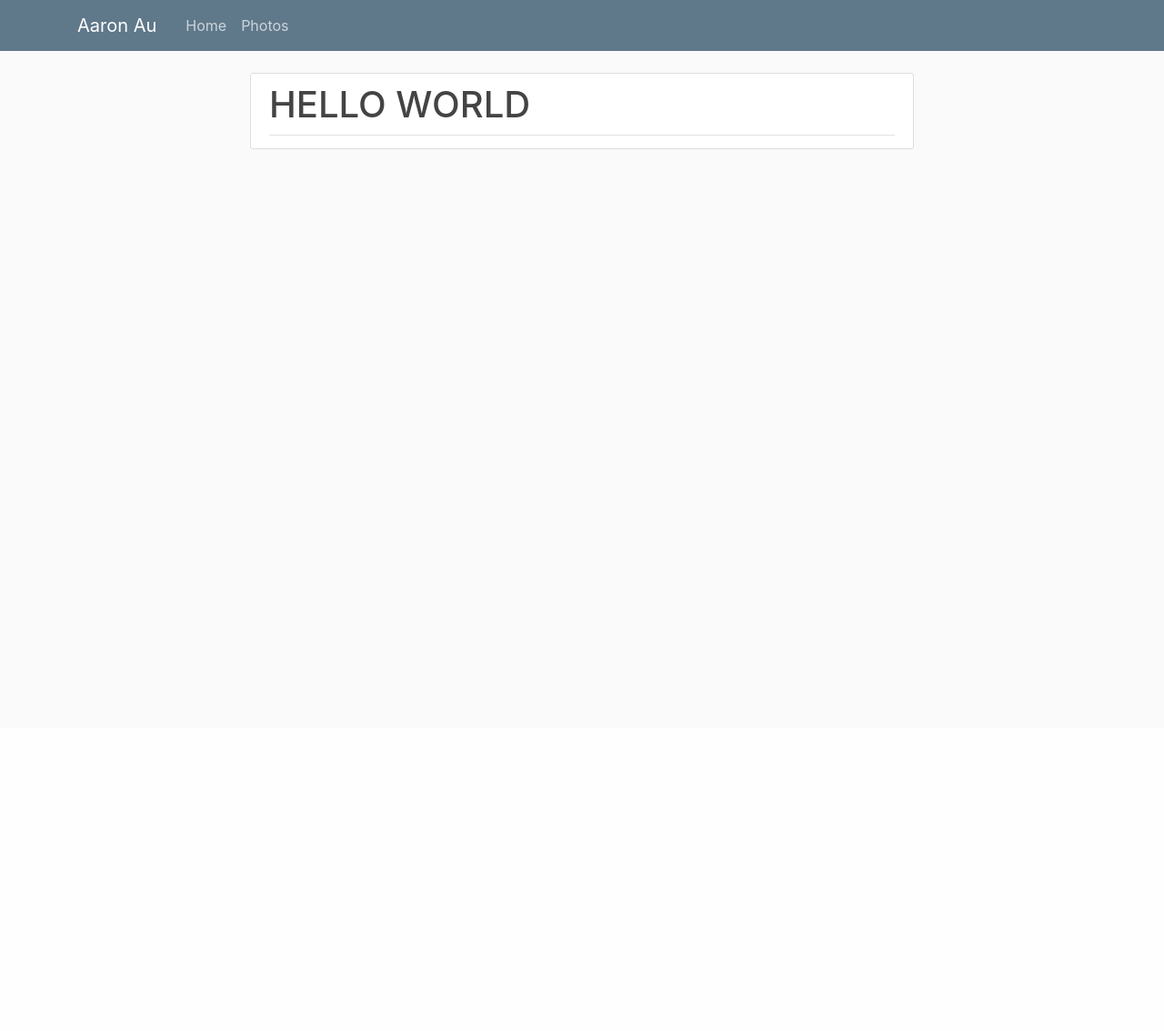
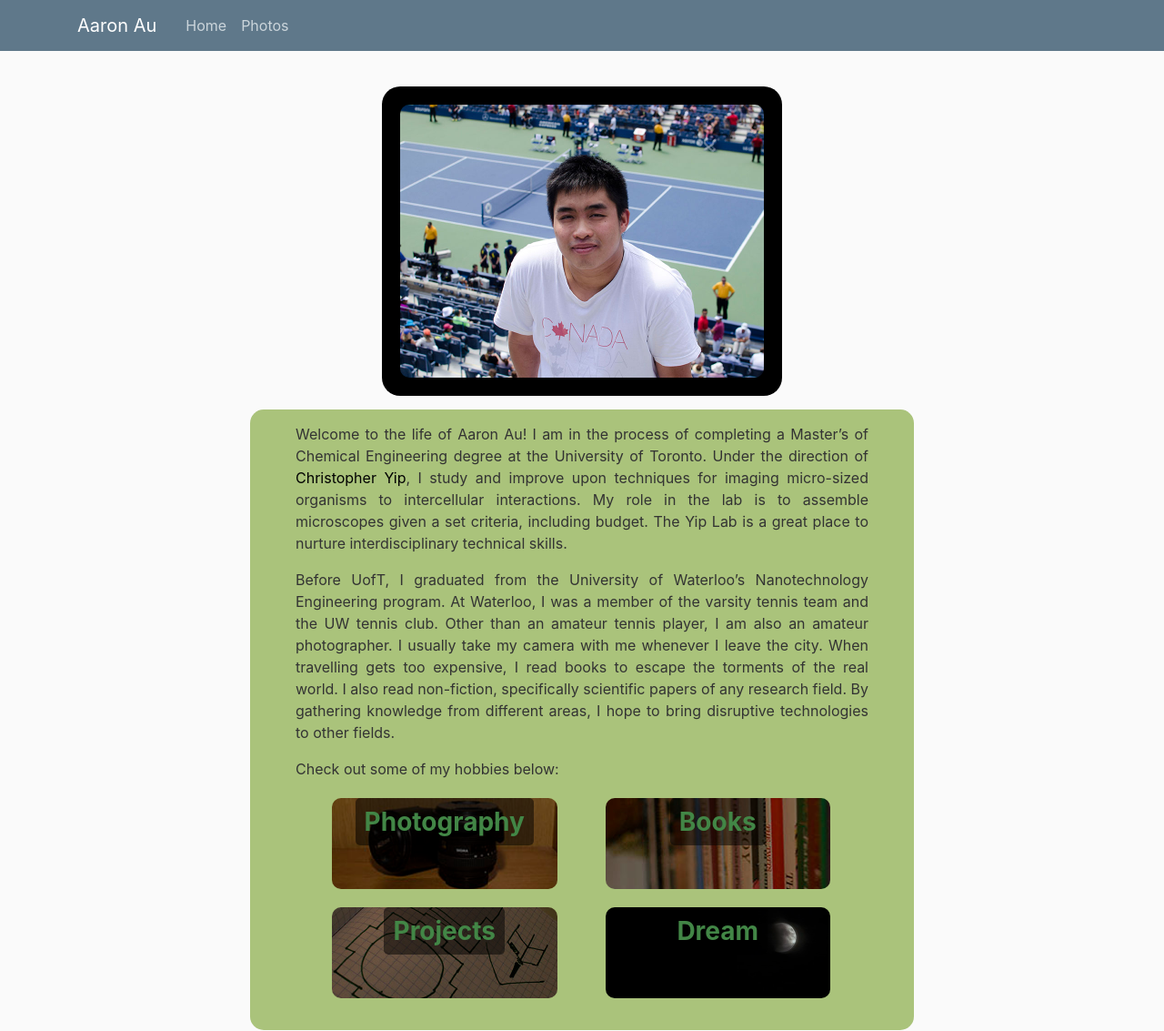
Before and after one commit to Auuster/aau_website, a Django app: page / in a window 1280 px wide. Shown: the whole page at 91% size. Before the commit the page ends 164 px from the top, so only its background shows below. Run offline with Django 3.2, Linux system fonts and the light colour scheme; some libraries are stand-ins or nearby versions.

```diff
--- a/aau_website/urls.py
+++ b/aau_website/urls.py
@@ -21,6 +21,7 @@ from django.conf.urls.static import static
 
 urlpatterns = [
     path('admin/', admin.site.urls),
+    path('static/', include('static.urls')),
     path('', include('static.urls')),
     path('photo/', include('photo.urls')),
 ]
--- a/photo/urls.py
+++ b/photo/urls.py
@@ -1,7 +1,8 @@
 from django.urls import path
+from .views import PictureListView
 from . import views
 
 
 urlpatterns = [
-    path('', views.home, name='photo-home'),
+    path('', PictureListView.as_view(), name='photo-home'),
 ]
--- /dev/null
+++ b/static/static/static/main.css
@@ -0,0 +1,64 @@
+.frame {
+  width: 440px;
+  padding: 20px;
+  background-color: black;
+  margin: 15px auto;
+  border-radius: 20px;
+}
+
+.frame img {
+  border-radius: 10px;
+  margin: 0;
+  padding: 0;
+}
+
+.text_bio {
+  padding: 15px 50px;
+  background-color: #AAC37B;
+  border-radius: 15px;
+  text-align: justify;
+}
+
+.text_bio a {
+  text-decoration: none;
+  color: black;
+}
+
+.row_buttons {
+  margin: 20px 40px;
+  text-algin: center;
+}
+
+.button {
+  width: 45%;
+  height: 100px;
+  display:inline-block;
+  background:green;
+  margin: 0 auto;
+  border-radius: 10px;
+  background-size: cover;
+
+  text-align: center;
+  vertical-align: middle;
+
+  color: #428646 !important;
+  font-weight: bold;
+  font-size: 28px;
+}
+
+.button p {
+  display: inline-block;
+  padding: 5px 10px;
+  border-radius: 5px;
+  background-color: rgba(0,0,0,0.5);
+}
+
+.spacer {
+  display:inline-block;
+  width:8%;
+  margin:0;
+}
+
+.achievements {
+  margin-bottom: 20px;
+}
--- a/static/templates/static/home.html
+++ b/static/templates/static/home.html
@@ -1,9 +1,24 @@
 {% extends "base.html" %}
 {% block content %}
-  <article class="media content-section">
-    <div class="media-body">
-      <div class="article-metadata">
-        <h1>HELLO WORLD</h1>
-    </div>
-  </article>
+  {% load static %}
+  {% get_media_prefix as MEDIA_URL %}
+  <div class="container_centered">
+  	<div class="frame">
+  		<img src="{{ MEDIA_URL }}static/aaron_au.jpg" alt="Aaron Au" height="300" width="400"/>
+  	</div>
+  	<div class="text_bio">
+    	<p> Welcome to the life of Aaron Au!  I am in the process of completing a Master’s of Chemical Engineering degree at the University of Toronto.  Under the direction of <a target="_blank" href="http://bigten.med.utoronto.ca/">Christopher Yip</a>, I study and improve upon techniques for imaging micro-sized organisms to intercellular interactions.  My role in the lab is to assemble microscopes given a set criteria, including budget.  The Yip Lab is a great place to nurture interdisciplinary technical skills.</p>
+		<p>Before UofT, I graduated from the University of Waterloo’s Nanotechnology Engineering program.  At Waterloo, I was a member of the varsity tennis team and the UW tennis club.  Other than an amateur tennis player, I am also an amateur photographer.  I usually take my camera with me whenever I leave the city.  When travelling gets too expensive, I read books to escape the torments of the real world.  I also read non-fiction, specifically scientific papers of any research field.  By gathering knowledge from different areas, I hope to bring disruptive technologies to other fields.</p>
+		<p>Check out some of my hobbies below:</p>
+		<div class="row_buttons">
+			<a class="button" href="{% url 'photo-home' %}" style="background-image:url({{ MEDIA_URL }}static/photography.jpg);"><p>Photography</p></a>
+			<p class="spacer"></p>
+			<a class="button" href="#" style="background-image:url({{ MEDIA_URL }}static/books.jpg);"><p>Books</p></a>
+		</div>
+		<div class="row_buttons">
+			<a class="button" href="#" style="background-image:url({{ MEDIA_URL }}static/projects.jpg);"><p>Projects</p></a>
+			<p class="spacer"></p>
+			<a class="button" href="#" style="background-image:url({{ MEDIA_URL }}static/dream.jpg);"><p>Dream</p></a>
+		</div>
+	</div>
 {% endblock content %}
--- a/template/base.html
+++ b/template/base.html
@@ -11,6 +11,7 @@
     <link rel="stylesheet" href="https://maxcdn.bootstrapcdn.com/bootstrap/4.0.0/css/bootstrap.min.css" integrity="sha384-Gn5384xqQ1aoWXA+058RXPxPg6fy4IWvTNh0E263XmFcJlSAwiGgFAW/dAiS6JXm" crossorigin="anonymous">
 
     <link rel="stylesheet" type="text/css" href="{% static 'photo/main.css' %}">
+    <link rel="stylesheet" type="text/css" href="{% static 'static/main.css' %}">
 
     {% if page %}
         <title>Aaron Au - {{ page }}</title>
@@ -38,7 +39,7 @@
     <main role="main" class="container">
       <div class="row">
         <div class="col-md-2"></div>
-        <div class="col-md-8">
+        <div class="col-md-8" style="text-align:center;">
           {% block content %}{% endblock %}
         </div>
         <div class="col-md-2"></div>
```
Also changed, not shown: photo/templates/photo/home.html (+14 -1 lines), photo/views.py (+8 -1 lines), media/static/aaron_au.jpg (added), media/static/books.jpg (added), media/static/dream.jpg (added), media/static/photography.jpg (added), media/static/projects.jpg (added).
